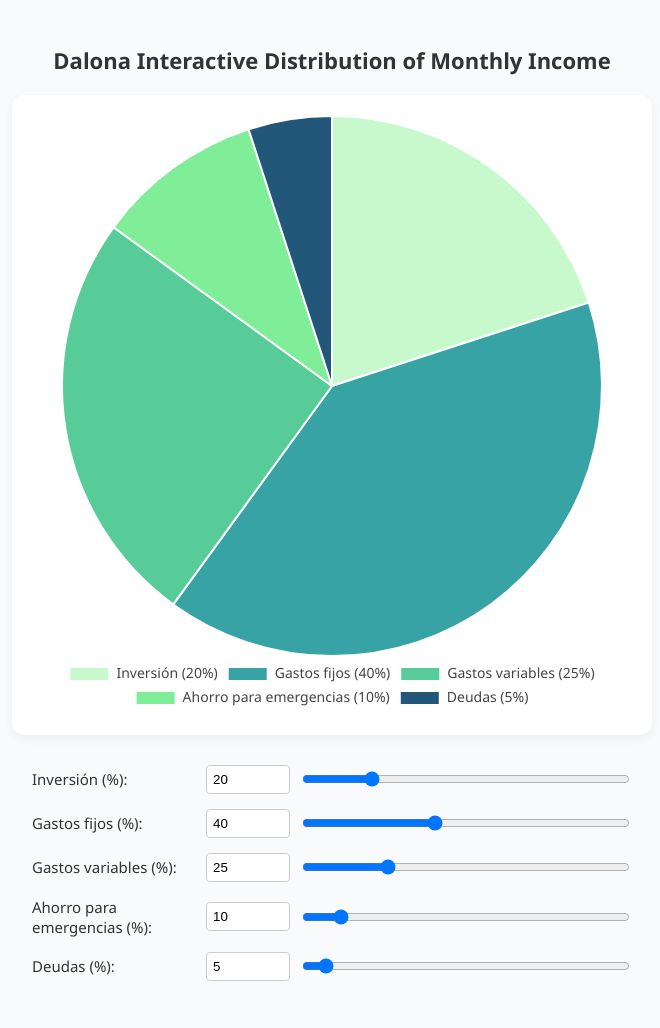
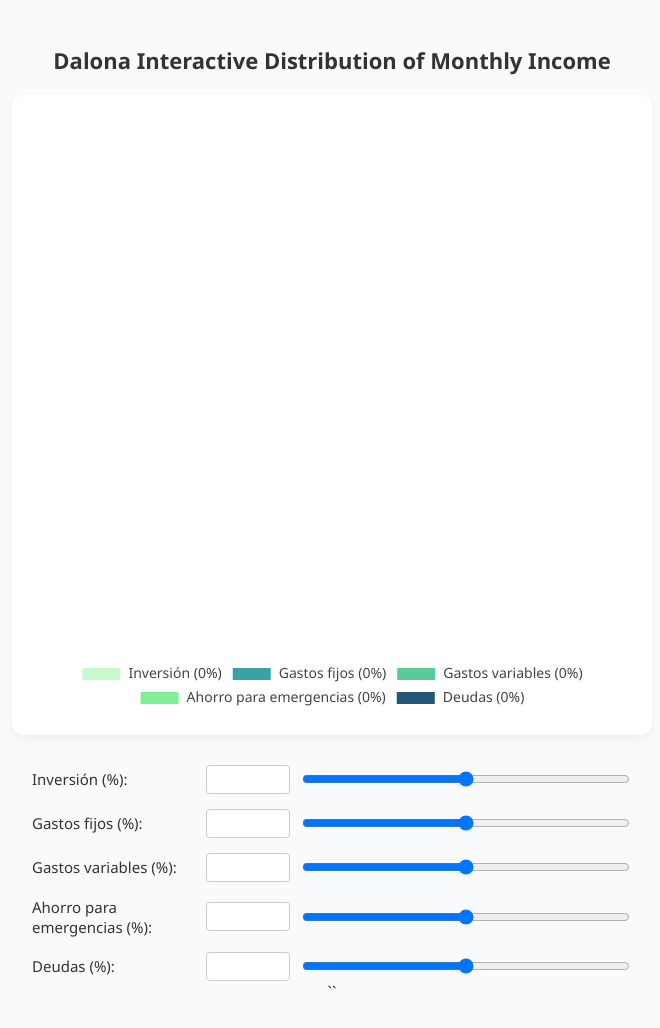
Before and after one commit to dalona/incomeDistribution, a plain HTML site: page index.html in a window 1280 px wide. Shown: the whole page, without its empty margins (308-968 px from the left). Drawn offline with nearby package versions, Linux system fonts and the light colour scheme; no server answers.

Commit message:
Update index.html

```diff
--- a/index.html
+++ b/index.html
@@ -2,7 +2,7 @@
 <html lang="es">
 <head>
   <meta charset="UTF-8" />
-    <meta name="viewport" content="width=device-width, initial-scale=1" />
+  <meta name="viewport" content="width=device-width, initial-scale=1.0"/>
   <title>Distribución Interactiva de Ingresos Mensuales</title>
   <script src="https://cdn.jsdelivr.net/npm/chart.js"></script>
   <style>
@@ -82,36 +82,34 @@
   <div id="inputsContainer">
     <div class="input-group">
       <label for="inversion">Inversión (%):</label>
-            <input type="number" id="inversion" min="0" max="100" step="0.1" value="20" />
-            <input type="range" id="inversionSlider" min="0" max="100" step="0.1" value="20" />
+      <input type="number" id="inversion" min="0" max="100" step="0.1">
+      <input type="range" id="inversionSlider" min="0" max="100" step="0.1">
     </div>
     <div class="input-group">
       <label for="gastosFijos">Gastos fijos (%):</label>
-            <input type="number" id="gastosFijos" min="0" max="100" step="0.1" value="40" />
-            <input type="range" id="gastosFijosSlider" min="0" max="100" step="0.1" value="40" />
+      <input type="number" id="gastosFijos" min="0" max="100" step="0.1">
+      <input type="range" id="gastosFijosSlider" min="0" max="100" step="0.1">
     </div>
     <div class="input-group">
       <label for="gastosVariables">Gastos variables (%):</label>
-            <input type="number" id="gastosVariables" min="0" max="100" step="0.1" value="25" />
-            <input type="range" id="gastosVariablesSlider" min="0" max="100" step="0.1" value="25" />
+      <input type="number" id="gastosVariables" min="0" max="100" step="0.1">
+      <input type="range" id="gastosVariablesSlider" min="0" max="100" step="0.1">
     </div>
     <div class="input-group">
       <label for="ahorro">Ahorro para emergencias (%):</label>
-            <input type="number" id="ahorro" min="0" max="100" step="0.1" value="10" />
-            <input type="range" id="ahorroSlider" min="0" max="100" step="0.1" value="10" />
+      <input type="number" id="ahorro" min="0" max="100" step="0.1">
+      <input type="range" id="ahorroSlider" min="0" max="100" step="0.1">
     </div>
     <div class="input-group">
       <label for="deudas">Deudas (%):</label>
-            <input type="number" id="deudas" min="0" max="100" step="0.1" value="5" />
-            <input type="range" id="deudasSlider" min="0" max="100" step="0.1" value="5" />
+      <input type="number" id="deudas" min="0" max="100" step="0.1">
+      <input type="range" id="deudasSlider" min="0" max="100" step="0.1">
     </div>
-        <div id="sumWarning">
-            La suma de los porcentajes debe ser 100%. Actual: <span id="sumValue"></span>%
-        </div>
+    <div id="sumWarning">La suma de los porcentajes debe ser 100%. Actual: <span id="sumValue"></span>%</div>
   </div>
 
   <script>
-    const apiUrl = 'https://script.google.com/macros/s/AKfycbzZxP72qrXUvKsOVJmgs3LFVkQ8gRcifaL7Rw4IxemLHPpqlH2Ty-iAEoiNndAIMdEE/exec';
+    const apiUrl = 'https://script.google.com/macros/s/AKfycbzZxP72qrXUvKsOVJmgs3LFVkQ8gRcifaL7Rw4IxemLHPpqlH2Ty-iAEoiNndAIMdEE/exec'; // 🔁 Reemplaza con tu URL si cambia
 
     const categories = [
       { id: 'inversion', label: 'Inversión', color: '#c7f9cc' },
@@ -125,9 +123,9 @@
     const chart = new Chart(ctx, {
       type: 'pie',
       data: {
-            labels: categories.map(cat => `${cat.label} (${document.getElementById(cat.id).value}%)`),
+        labels: categories.map(cat => `${cat.label} (0%)`),
         datasets: [{
-                data: categories.map(cat => parseFloat(document.getElementById(cat.id).value)),
+          data: [0, 0, 0, 0, 0],
           backgroundColor: categories.map(cat => cat.color),
           borderColor: '#fff',
           borderWidth: 2,
@@ -191,9 +189,26 @@
       chart.data.datasets[0].data = normalizedValues;
       chart.update();
 
-        sendToBackend(); // ← Aquí enviamos al backend cada vez que se actualiza
+      sendToBackend(); // Enviar al backend cada vez que se actualiza
     }
 
+    function loadFromBackend() {
+      fetch(apiUrl)
+        .then(response => response.json())
+        .then(data => {
+          if (!data || !data.length) return;
+          const values = data[0]; // Solo la primera fila
+          categories.forEach((cat, i) => {
+            const val = parseFloat(values[i]) || 0;
+            document.getElementById(cat.id).value = val;
+            document.getElementById(`${cat.id}Slider`).value = val;
+          });
+          updateChart(); // Refleja los datos en el gráfico
+        })
+        .catch(err => console.error('Error al cargar datos iniciales:', err));
+    }
+
+    // Sincroniza sliders con inputs
     categories.forEach(cat => {
       const input = document.getElementById(cat.id);
       const slider = document.getElementById(`${cat.id}Slider`);
@@ -207,8 +222,8 @@
       });
     });
 
-    updateChart(); // Inicial
+    loadFromBackend(); // 🔁 Carga inicial desde Google Sheets
   </script>
-
 </body>
 </html>
+``
```
Lines whose indentation alone changed are shown as unchanged.
